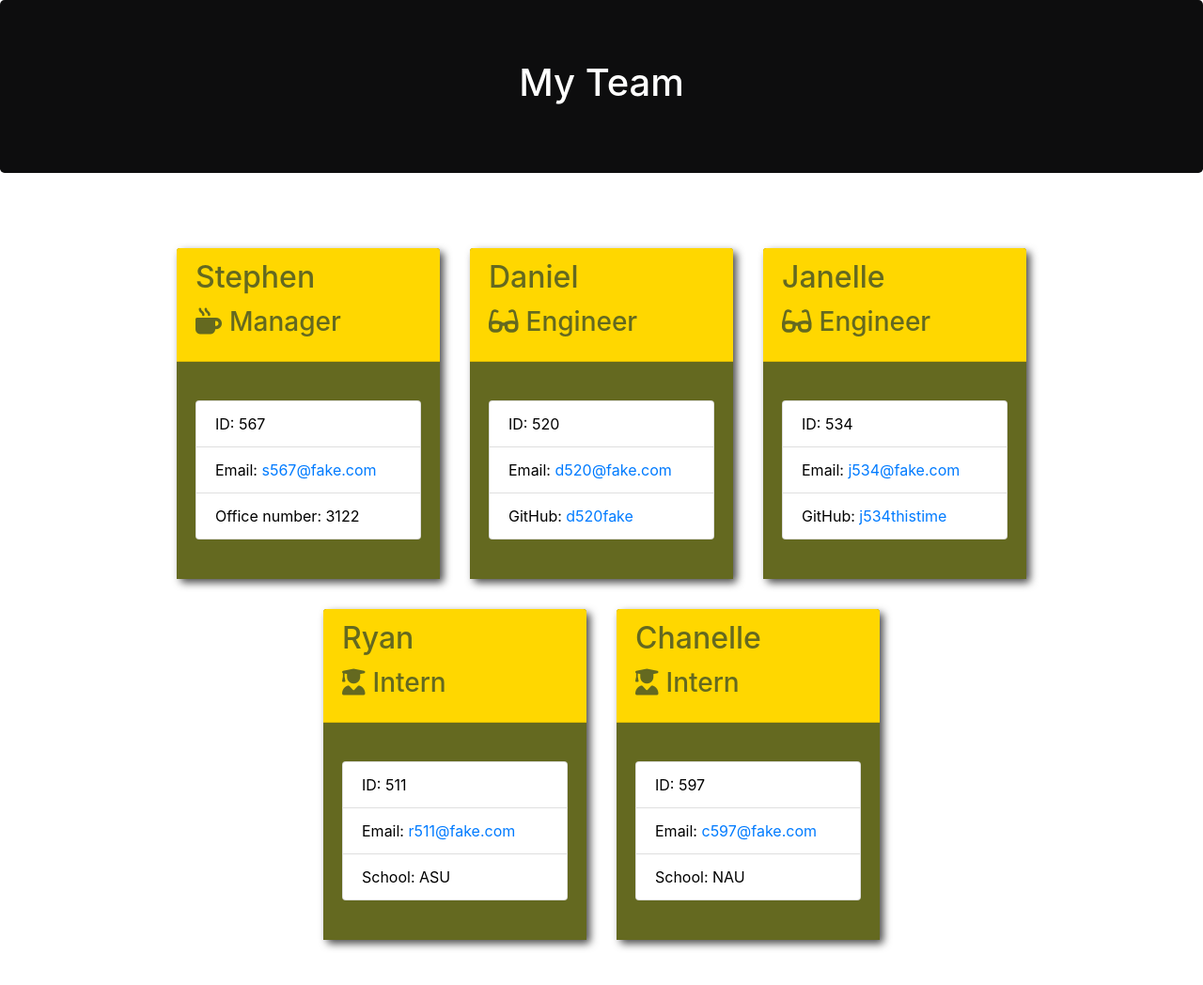
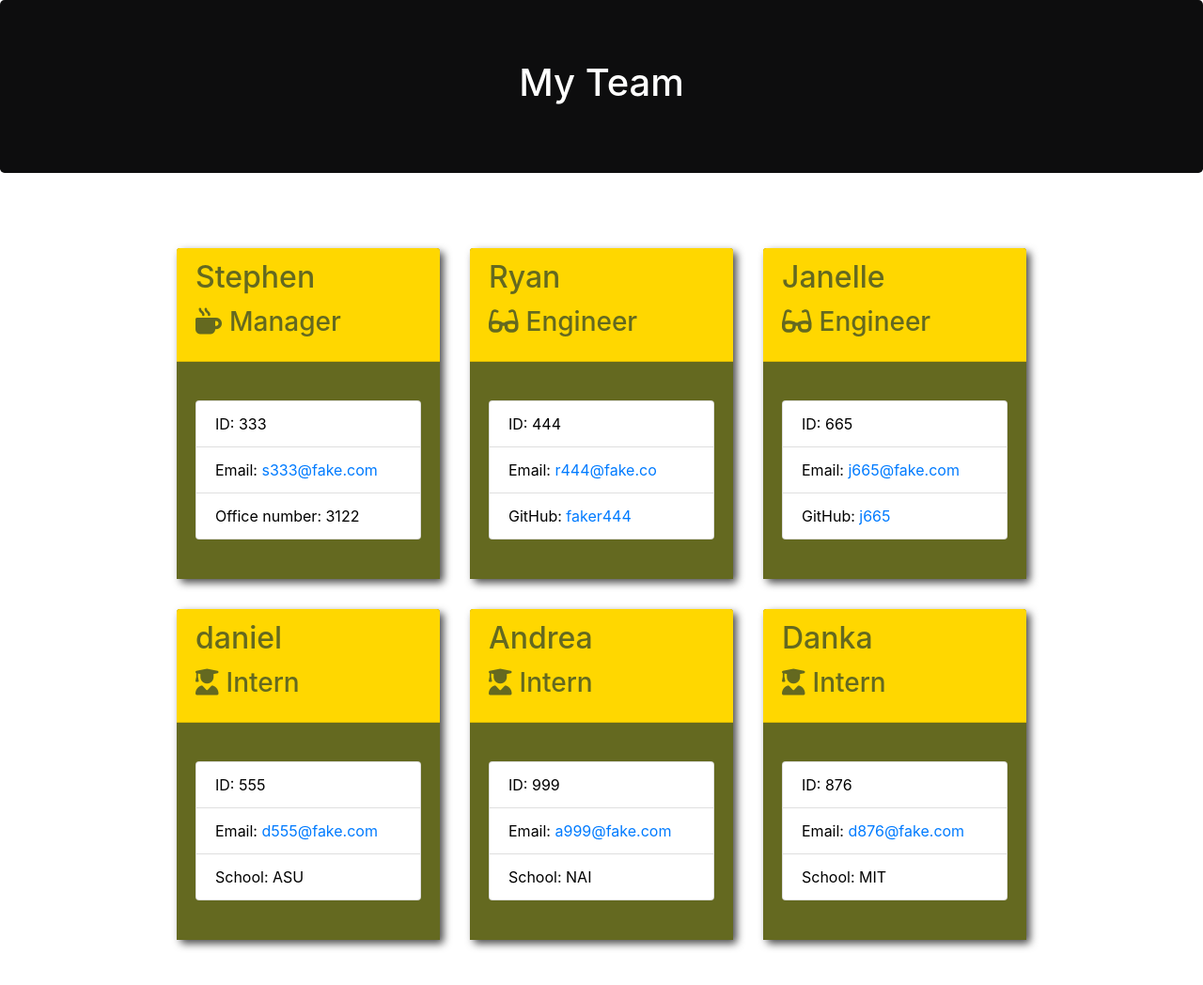
Before and after one commit to penaone/softwareengteam, a website: page output/team.html in a window 1280 px wide. Shown: the whole page at 94% size. Drawn offline with nearby package versions, Linux system fonts and the light colour scheme.

Commit message:
Final update

```diff
--- a/output/team.html
+++ b/output/team.html
@@ -25,13 +25,13 @@
 
       <div class="card employee-card">
       <div class="card-header">
-          <h2 class="card-title">Stephen </h2>
+          <h2 class="card-title">Stephen</h2>
           <h3 class="card-title"><i class="fas fa-mug-hot mr-2"></i>Manager</h3>
       </div>
       <div class="card-body">
           <ul class="list-group">
-              <li class="list-group-item">ID: 567</li>
-              <li class="list-group-item">Email: <a href="mailto:s567@fake.com}">s567@fake.com</a></li>
+              <li class="list-group-item">ID: 333</li>
+              <li class="list-group-item">Email: <a href="mailto:s333@fake.com}">s333@fake.com</a></li>
               <li class="list-group-item">Office number: 3122</li>
           </ul>
       </div>
@@ -39,14 +39,14 @@
 
       <div class="card employee-card">
   <div class="card-header">
-      <h2 class="card-title">Daniel</h2>
+      <h2 class="card-title">Ryan</h2>
       <h3 class="card-title"><i class="fas fa-glasses mr-2"></i>Engineer</h3>
   </div>
   <div class="card-body">
       <ul class="list-group">
-          <li class="list-group-item">ID: 520</li>
-          <li class="list-group-item">Email: <a href="mailto:d520@fake.com">d520@fake.com</a></li>
-          <li class="list-group-item">GitHub: <a href="https://github.com/d520fake" target="_blank" rel="noopener noreferrer">d520fake</a></li>
+          <li class="list-group-item">ID: 444</li>
+          <li class="list-group-item">Email: <a href="mailto:r444@fake.co">r444@fake.co</a></li>
+          <li class="list-group-item">GitHub: <a href="https://github.com/faker444" target="_blank" rel="noopener noreferrer">faker444</a></li>
       </ul>
   </div>
 </div>
@@ -58,22 +58,22 @@
   </div>
   <div class="card-body">
       <ul class="list-group">
-          <li class="list-group-item">ID: 534</li>
-          <li class="list-group-item">Email: <a href="mailto:j534@fake.com">j534@fake.com</a></li>
-          <li class="list-group-item">GitHub: <a href="https://github.com/j534thistime" target="_blank" rel="noopener noreferrer">j534thistime</a></li>
+          <li class="list-group-item">ID: 665</li>
+          <li class="list-group-item">Email: <a href="mailto:j665@fake.com">j665@fake.com</a></li>
+          <li class="list-group-item">GitHub: <a href="https://github.com/j665" target="_blank" rel="noopener noreferrer">j665</a></li>
       </ul>
   </div>
 </div>
 
       <div class="card employee-card">
   <div class="card-header">
-      <h2 class="card-title">Ryan</h2>
+      <h2 class="card-title">daniel</h2>
       <h3 class="card-title"><i class="fas fa-user-graduate mr-2"></i>Intern</h3>
   </div>
   <div class="card-body">
       <ul class="list-group">
-          <li class="list-group-item">ID: 511</li>
-          <li class="list-group-item">Email: <a href="mailto:r511@fake.com">r511@fake.com</a></li>
+          <li class="list-group-item">ID: 555</li>
+          <li class="list-group-item">Email: <a href="mailto:d555@fake.com">d555@fake.com</a></li>
           <li class="list-group-item">School: ASU</li>
       </ul>
   </div>
@@ -81,14 +81,28 @@
 
       <div class="card employee-card">
   <div class="card-header">
-      <h2 class="card-title">Chanelle</h2>
+      <h2 class="card-title">Andrea</h2>
       <h3 class="card-title"><i class="fas fa-user-graduate mr-2"></i>Intern</h3>
   </div>
   <div class="card-body">
       <ul class="list-group">
-          <li class="list-group-item">ID: 597</li>
-          <li class="list-group-item">Email: <a href="mailto:c597@fake.com">c597@fake.com</a></li>
-          <li class="list-group-item">School: NAU</li>
+          <li class="list-group-item">ID: 999</li>
+          <li class="list-group-item">Email: <a href="mailto:a999@fake.com">a999@fake.com</a></li>
+          <li class="list-group-item">School: NAI</li>
+      </ul>
+  </div>
+</div>
+
+      <div class="card employee-card">
+  <div class="card-header">
+      <h2 class="card-title">Danka</h2>
+      <h3 class="card-title"><i class="fas fa-user-graduate mr-2"></i>Intern</h3>
+  </div>
+  <div class="card-body">
+      <ul class="list-group">
+          <li class="list-group-item">ID: 876</li>
+          <li class="list-group-item">Email: <a href="mailto:d876@fake.com">d876@fake.com</a></li>
+          <li class="list-group-item">School: MIT</li>
       </ul>
   </div>
 </div>
```
